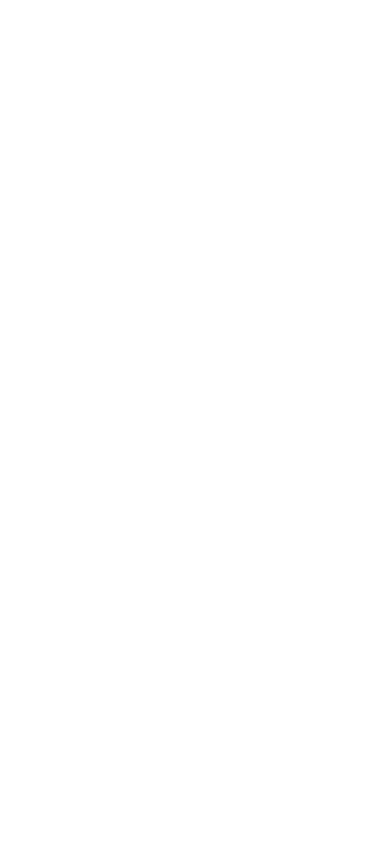
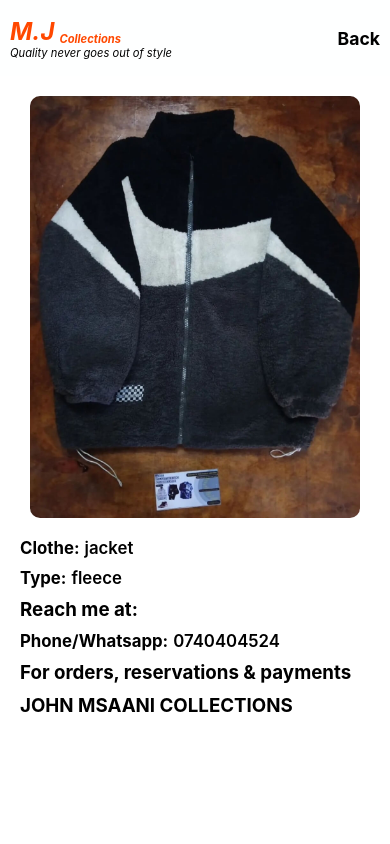
Before and after one commit to Jimmy21048/wears-store, a React app: page /item/fleece/0 in a window 390 px wide. Before the commit this address had no page. Built offline with nearby package versions, Linux system fonts and the light colour scheme.

Commit message:
added Item component

```diff
--- a/src/components/App.js
+++ b/src/components/App.js
@@ -1,10 +1,12 @@
 import { Route, Routes } from 'react-router-dom'
 import Main from './Main';
 import './app.css'
+import Item from './Item';
 function App() {
   return (
     <Routes>
         <Route path="/"  element = {<Main />}/>
+        <Route path="/item/:extra/:id"  element = {<Item />}/>
     </Routes>
   );
 }
--- /dev/null
+++ b/src/components/Header.js
@@ -0,0 +1,13 @@
+import { Link } from "react-router-dom"
+export default function Header() {
+    return (
+        <header>
+            <div>
+                <span><h2 className="itl title">M.J </h2><h4 className="itl motto title">Collections</h4></span>
+                <p className="itl motto">Quality never goes out of style</p>
+            </div>
+            <img className="header-icon" src="./images/icon.jpg"  />
+            <Link className="back-button" to={'/'}>Back</Link>
+        </header>
+    )
+}
--- /dev/null
+++ b/src/components/Item.js
@@ -0,0 +1,26 @@
+import { useParams } from "react-router-dom";
+import Header from "./Header";
+import LoadingImage from "./Image";
+import { items } from "./itemArrays";
+
+export default function Item() {
+    const field = useParams().extra;
+    const id = useParams().id;
+    const type = items[field][id].type;
+    const img = items[field][id].url.slice(1,)
+    console.log(img)
+    return (
+        <div className="item-page">
+            <Header />
+            <LoadingImage className={"item-image"} width={'330px'} height={'50vh'} alt={field + 'clothes'} src={img} />
+            <div className="additives">
+                <div className="added"><h4>Clothe: </h4>{type}</div>
+                <div className="added"><h4>Type: </h4>{field}</div>
+                <h3>Reach me at: </h3>
+                <div className="added"><h4>Phone/Whatsapp: </h4>0740404524</div>
+                <h3>For orders, reservations & payments</h3>
+                <h3>JOHN MSAANI COLLECTIONS</h3>
+            </div>
+        </div>
+    )
+}
--- a/src/components/Main.js
+++ b/src/components/Main.js
@@ -2,13 +2,15 @@
 import Tabs from "./Tabs";
 import LoadingImage from "./Image";
 import { items } from "./itemArrays";
+import { Link } from "react-router-dom";
+import Header from "./Header";
 const Main = () => {
     let slideIndex=0;
     let i;
-
-    const showSlides = () => {
     let slides = document.getElementsByClassName('slide');
     let dots = document.getElementsByClassName('dot');
+    const showSlides = () => {
+
 
         for(i = 0; i < slides.length; i++) {
             slides[i].style.display = "none";
@@ -19,21 +21,17 @@
         for (i = 0; i < dots.length; i++) {
             dots[i].className = dots[i].className.replace(" active", "");
         }
+        if(slides.length > 0) {
             slides[slideIndex-1].style.display = "block";
             dots[slideIndex-1].className += " active";
+        }
 
     }
     setInterval(showSlides, 10000);
 
     return (
         <div className="main">
-            <header>
-                <div>
-                    <span><h2 className="itl title">M.J </h2><h4 className="itl motto title">Collections</h4></span>
-                    <p className="itl motto">Quality never goes out of style</p>
-                </div>
-                <img className="header-icon" src="./images/icon.jpg"  />
-            </header>
+            <Header />
             <Tabs />
             <div className="display-hero">
                 <div className="hero" >
@@ -71,11 +69,13 @@
                 <div className="items-div">
                     <h4 className="title2">Varsity jackets</h4>
                     <div className="category-div">
-                        {/* <LoadingImage src={'./images/varsityLogo.png'} alt={'jackets'} className={'item'} height={'200px'} width={'150px'}/> */}
                         {
-                            items.varsity.map((jacket) => {
+                            items.varsity.map((jacket, index) => {
                                 return (
+                                    <Link key={index} to={`/item/varsity/${index}`} >
                                         <LoadingImage src={jacket.url} alt={'jackets'} className={'item'} height={'200px'} width={'150px'}/>
+                                    </Link>
+
                                 )
                             })
                         }
@@ -88,11 +88,13 @@
                 <div className="items-div">
                     <h4 className="title2">Puffer jackets</h4>
                     <div className="category-div">
-                        {/* <LoadingImage src={'./images/pufferLogo.png'} alt={'jackets'} className={'item'} height={'200px'} width={'150px'}/> */}
                         {
-                            items.puffer.map((jacket) => {
+                            items.puffer.map((jacket, index) => {
                                 return (
+                                    <Link key={index} to={`/item/puffer/${index}`}>
                                         <LoadingImage src={jacket.url} alt={'jackets'} className={'item'} height={'200px'} width={'150px'}/>
+                                    </Link>
+
                                 )
                             })
                         }
@@ -103,9 +105,12 @@
                     <div className="category-div">
                         {/* <LoadingImage src={'./images/fleeceLogo.png'} alt={'jackets'} className={'item'} height={'200px'} width={'150px'}/> */}
                         {
-                            items.fleece.map((jacket) => {
+                            items.fleece.map((jacket, index) => {
                                 return (
+                                    <Link key={index} to={`/item/fleece/${index}`}>
                                         <LoadingImage src={jacket.url} alt={'jackets'} className={'item'} height={'200px'} width={'150px'}/>
+                                    </Link>
+
                                 )
                             })
                         }
@@ -118,9 +123,12 @@
                     <h3 className="title2">Lady jeans</h3>
                     <div className="category-div">
                         {
-                            items.ladyJeans.map((jean) => {
+                            items.ladyJeans.map((jean, index) => {
                                 return (
+                                    <Link key={index} to={`/item/ladyJeans/${index}`}>
                                         <LoadingImage src={jean.url} alt={'lady jeans'} className={'item'} height={'200px'} width={'150px'}/>
+                                    </Link>
+
                                 )
                             })
                         }
@@ -130,9 +138,12 @@
                     <h3 className="title2">Male jeans</h3>
                     <div className="category-div">
                         {
-                            items.maleJeans.map((jean) => {
+                            items.maleJeans.map((jean, index) => {
                                 return (
+                                    <Link key={index} to={`/item/maleJeans/${index}`}>
                                         <LoadingImage src={jean.url} alt={'male jeans'} className={'item'} height={'200px'} width={'150px'}/>
+                                    </Link>
+
                                 )
                             })
                         }
@@ -142,9 +153,12 @@
                     <h3 className="title2">Mom jeans</h3>
                     <div className="category-div">
                         {
-                            items.momJeans.map((jean) => {
+                            items.momJeans.map((jean, index) => {
                                 return (
+                                    <Link key={index} to={`/item/momJeans/${index}`}>
                                         <LoadingImage src={jean.url} alt={'jackets'} className={'item'} height={'200px'} width={'150px'}/>
+                                    </Link>
+
                                 )
                             })
                         }
--- a/src/components/app.css
+++ b/src/components/app.css
@@ -38,6 +38,7 @@
     }
     header {
         height: 10vh;
+        width: 100vw;
         padding-left: 10px;
         display: flex;
         align-items: center;
@@ -141,6 +142,51 @@
     .title2 {
         color: var(--main2);
     }
+    .item-page {
+        height: 100vh;
+        width: 100vw;
+        overflow-y: auto;
+        overflow-x: hidden;
+        display: flex;
+        flex-direction: column;
+        align-items: center;
+        gap: 20px;
+    }
+    .item-page .header-icon {
+        display: none;
+    }
+    .back-button {
+        display: none;
+    }
+    .item-page .back-button {
+        display: initial;
+        text-decoration: none;
+        font-size: 1.1rem;
+        font-weight: 700;
+        color: black;
+
+    }
+    .additives {
+        height: 40vh;
+        width: 100vw;
+        padding-left: 20px;
+        display: flex;
+        flex-direction: column;
+        gap: 10px;
+    }
+    .added {
+        display: flex;
+        gap: 5px;
+        font-size: 1.05rem;
+        font-weight: 600;
+    }
+    .item-image {
+        width: 330px;
+        height: 50vh;
+        max-width: 95vw;
+        object-fit: cover;
+        border-radius: 10px;
+    }
     /* image slider */
     .slide {
         display: none;
--- a/src/components/itemArrays.js
+++ b/src/components/itemArrays.js
@@ -1,62 +1,51 @@
 export const items = {
-    jackets : [
-        { url : './images/test2.jpeg' },
-        { url : './images/test2.jpeg' },
-        { url : './images/test2.jpeg' },
-        { url : './images/test2.jpeg' },
-        { url : './images/test2.jpeg' },
-        { url : './images/test2.jpeg' },
-        { url : './images/test2.jpeg' },
-        { url : './images/test2.jpeg' },
-        { url : './images/test2.jpeg' },
-    ],
     ladyJeans : [
-        { url : './images/lj1.jpg' },
-        { url : './images/lj2.jpg' },
-        { url : './images/lj3.jpg' },
-        { url : './images/lj4.jpg' },
-        { url : './images/lj5.jpg' },
-        { url : './images/lj6.jpg' },
-        { url : './images/lj7.jpg' },
+        { url : './images/lj1.jpg', type: 'trouser' },
+        { url : './images/lj2.jpg', type: 'trouser' },
+        { url : './images/lj3.jpg', type: 'trouser' },
+        { url : './images/lj4.jpg', type: 'trouser' },
+        { url : './images/lj5.jpg', type: 'trouser' },
+        { url : './images/lj6.jpg', type: 'trouser' },
+        { url : './images/lj7.jpg', type: 'trouser' },
     ],
     varsity : [
-        { url : './images/v1.jpg' },
-        { url : './images/v2.jpg' },
-        { url : './images/v3.jpg' },
-        { url : './images/v4.jpg' },
-        { url : './images/v5.jpg' },
-        { url : './images/v6.jpg' },
-        { url : './images/v7.jpg' },
+        { url : './images/v1.jpg', type: 'jacket' },
+        { url : './images/v2.jpg', type: 'jacket' },
+        { url : './images/v3.jpg', type: 'jacket' },
+        { url : './images/v4.jpg', type: 'jacket' },
+        { url : './images/v5.jpg', type: 'jacket' },
+        { url : './images/v6.jpg', type: 'jacket' },
+        { url : './images/v7.jpg', type: 'jacket' },
     ],
     puffer : [
-        { url : './images/pf1.jpg' },
-        { url : './images/pf2.jpg' },
-        { url : './images/pf3.jpg' },
-        { url : './images/pf4.jpg' },
-        { url : './images/pf5.jpg' },
+        { url : './images/pf1.jpg', type: 'jacket' },
+        { url : './images/pf2.jpg', type: 'jacket' },
+        { url : './images/pf3.jpg', type: 'jacket' },
+        { url : './images/pf4.jpg', type: 'jacket' },
+        { url : './images/pf5.jpg', type: 'jacket' },
     ],
     fleece : [
-        { url : './images/fl1.jpg' },
-        { url : './images/fl2.jpg' },
-        { url : './images/fl3.jpg' },
-        { url : './images/fl4.jpg' },
-        { url : './images/fl5.jpg' },
+        { url : './images/fl1.jpg', type: 'jacket' },
+        { url : './images/fl2.jpg', type: 'jacket' },
+        { url : './images/fl3.jpg', type: 'jacket' },
+        { url : './images/fl4.jpg', type: 'jacket' },
+        { url : './images/fl5.jpg', type: 'jacket' },
     ],
     maleJeans : [
-        { url : './images/mj1.jpg' },
-        { url : './images/mj2.jpg' },
-        { url : './images/mj3.jpg' },
-        { url : './images/mj4.jpg' },
-        { url : './images/mj5.jpg' },
-        { url : './images/mj6.jpg' },
-        { url : './images/mj7.jpg' },
+        { url : './images/mj1.jpg', type: 'trouser' },
+        { url : './images/mj2.jpg', type: 'trouser' },
+        { url : './images/mj3.jpg', type: 'trouser' },
+        { url : './images/mj4.jpg', type: 'trouser' },
+        { url : './images/mj5.jpg', type: 'trouser' },
+        { url : './images/mj6.jpg', type: 'trouser' },
+        { url : './images/mj7.jpg', type: 'trouser' },
     ],
     momJeans : [
-        { url : './images/mom1.jpg' },
-        { url : './images/mom2.jpg' },
-        { url : './images/mom3.jpg' },
-        { url : './images/mom4.jpg' },
-        { url : './images/mom5.jpg' },
-        { url : './images/mom6.jpg' },
+        { url : './images/mom1.jpg', type: 'trouser' },
+        { url : './images/mom2.jpg', type: 'trouser' },
+        { url : './images/mom3.jpg', type: 'trouser' },
+        { url : './images/mom4.jpg', type: 'trouser' },
+        { url : './images/mom5.jpg', type: 'trouser' },
+        { url : './images/mom6.jpg', type: 'trouser' },
     ],
 }
```
Lines whose indentation alone changed are shown as unchanged.
